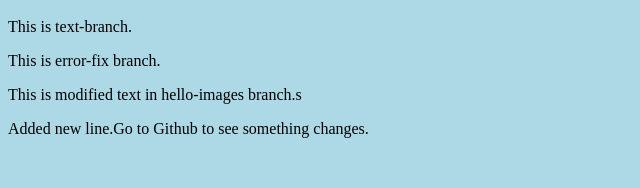
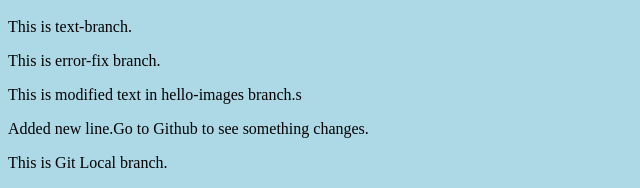
Before and after one commit to heinhtet22/selfstudygit, a plain HTML site: page index.html in a window 1280 px wide. Shown: the part 959-1147 px from the top of the page, without its empty margins (0-640 px from the left). Before the commit the page ends 1113 px from the top, so only its background shows below. Drawn offline with Linux system fonts and the light colour scheme.

Commit message:
Add new line to local git in index.html

```diff
--- a/index.html
+++ b/index.html
@@ -23,5 +23,7 @@
     <p>This is modified text in hello-images branch.s</p>
 
     <p>Added new line.Go to Github to see something changes.</p>
+
+    <p>This is Git Local branch.</p>
   </body>
 </html>
```
